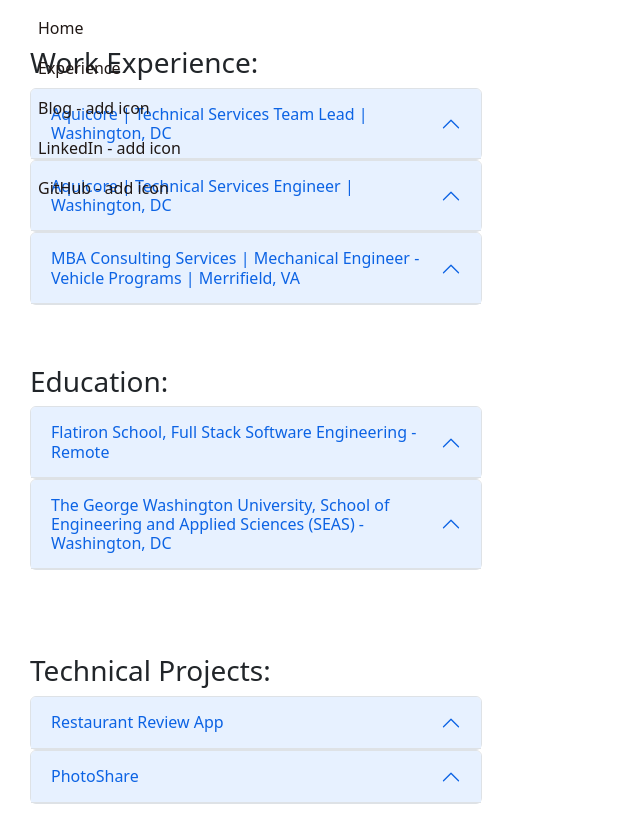
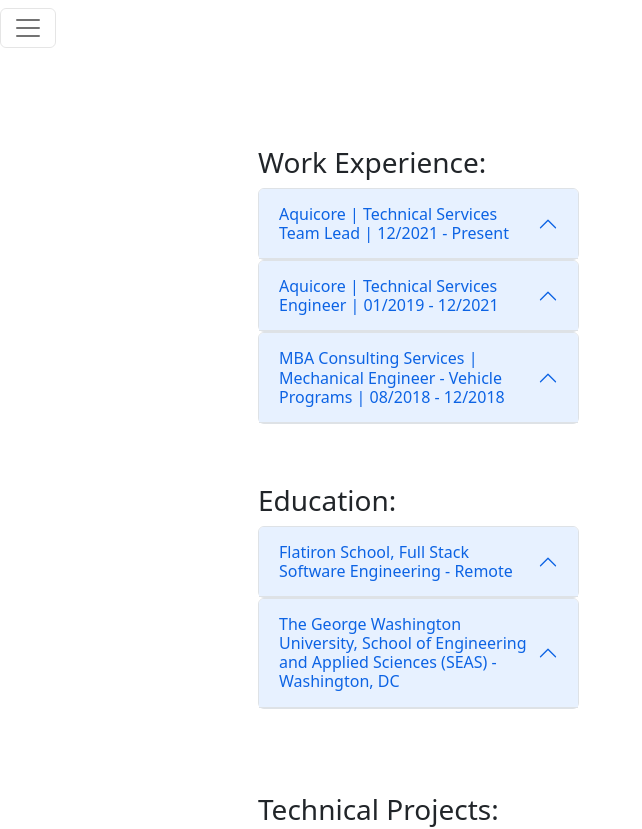
Before and after one commit to jasonbracco/Jason-Website, a React (Vite) app: page /experience in a window 1280 px wide. Shown: the top 829 px of the page, without its empty margins (0-642 px from the left). Built offline with nearby package versions, Linux system fonts and the light colour scheme.

Commit message:
navbar is sticky and doesn't overrule any content on the page

```diff
--- a/src/Styles.css
+++ b/src/Styles.css
@@ -4,7 +4,7 @@
     top: 0; /* Align it to the top of the image */
     left: 0;
     right: 0; /* Align it to the right of the image */
-    width: 100%;
+    /* width: 100%; */
     z-index: 2; /* Ensure the navbar appears above other elements */
 }
 
@@ -64,7 +64,13 @@
 }
 
 .experience-container{
-    width: 100vw; /* Set the width to 100% of the viewport width */
+    float: right;
+    width: 90vw; /* Set the width to 100% of the viewport width */
     height: 100vh; /* Set the height to 100% of the viewport height */
-    z-index: 1; /* Set the z-index to 1 to place it behind the navbar */
+    padding: 100px;
+    z-index: 3; /* Set the z-index to 1 to place it behind the navbar */
 }
+
+.please-work{
+  z-index: 3; /* Set a higher z-index value */
+}
--- a/src/components/Experience.tsx
+++ b/src/components/Experience.tsx
@@ -86,7 +86,7 @@
     let technicalProjectsArray = [restaurant_review, photo_share];
 
     return (
-        <div>
+        <div className="please-work">
             <div className="work-accordion">
                 <h3>Work Experience:</h3>
                 {experienceArray.map((experience, index) => (
--- a/src/components/ExperienceCard.tsx
+++ b/src/components/ExperienceCard.tsx
@@ -16,12 +16,11 @@
             <div className="accordion-item">
                 <h2 className="accordion-header">
                 <button className="accordion-button" type="button" data-bs-toggle="collapse" data-bs-target={`#${collapseId}`} aria-expanded="false" aria-controls={collapseId}>
-                    {experience.company} | {experience.role} | {experience.location}
+                    {experience.company} | {experience.role} | {experience.period}
                 </button>
                 </h2>
                 <div id={collapseId} className="accordion-collapse collapse" aria-labelledby={`heading-${experience.index}`} data-bs-parent={`#${accordionId}`}>
                     <div className="accordion-body">
-                        <em>{experience.period}</em>
                         <ul className="job-highlights">
                             {jobDescriptionArray.map((line, index) => (
                                 <li key={index}>{line}</li>
--- a/src/components/NavBar.tsx
+++ b/src/components/NavBar.tsx
@@ -7,13 +7,12 @@
 
 function NavBar({ isSticky }: NavBarProps) {
 
-    const navbarClasses = isSticky ? 'navbar sticky' : 'navbar';
-
+    const navbarClasses = isSticky ? 'navbar-sticky' : 'navbar';
 
     return(
             <div>
-                <nav className={`navbar navbar-expand-lg bg-body-tertiary ${navbarClasses}1`} style={{ position: 'fixed' }}>
-                    <div className="container-fluid">
+                <nav className={`bg-body-tertiary ${navbarClasses}`} style={{ position: 'fixed' }}>
+                    <div>
                         <button className="navbar-toggler" type="button" data-bs-toggle="collapse" data-bs-target="#navbarNav" aria-controls="navbarNav" aria-expanded="false" aria-label="Toggle navigation">
                             <span className="navbar-toggler-icon"></span>
                         </button>
```
